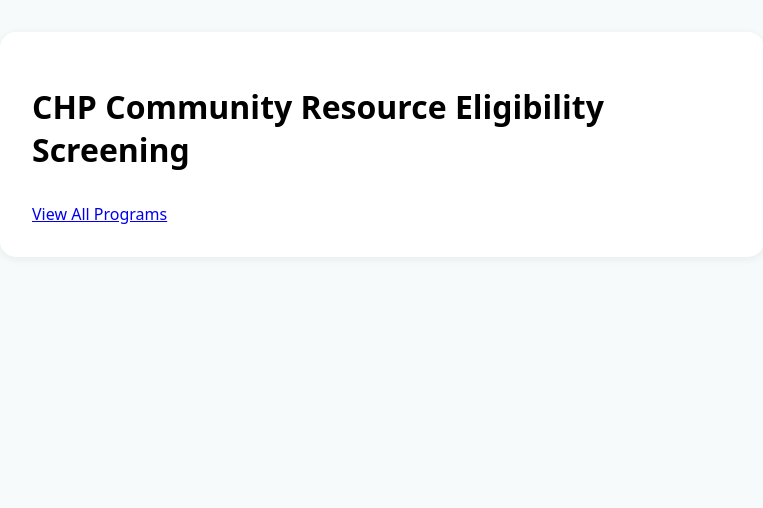
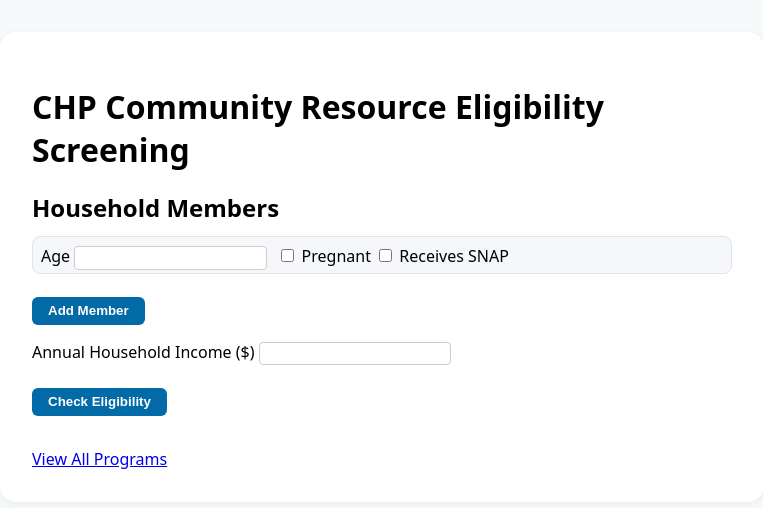
Before and after one commit to Agroabaddon/CHP-Eligibility-Form, a plain HTML site: page index.html in a window 1280 px wide. Shown: the whole page, without its empty margins (258-1021 px from the left). Drawn offline with Linux system fonts and the light colour scheme.

Commit message:
Add household member and income fields

```diff
--- a/index.html
+++ b/index.html
@@ -12,7 +12,32 @@
   <div class="container">
     <h1>CHP Community Resource Eligibility Screening</h1>
     <form id="eligibilityForm" onsubmit="event.preventDefault(); checkEligibility();">
-      <!-- form fields... -->
+      <div id="members">
+        <h2>Household Members</h2>
+        <div class="member compact-member">
+          <label>Age
+            <input type="number" name="age" min="0" required>
+          </label>
+          <label>
+            <input type="checkbox" name="pregnant">
+            Pregnant
+          </label>
+          <label>
+            <input type="checkbox" name="snap">
+            Receives SNAP
+          </label>
+        </div>
+      </div>
+      <div>
+        <button type="button" id="add-member">Add Member</button>
+      </div>
+      <div id="household-summary"></div>
+      <div>
+        <label for="incomeAnnual">Annual Household Income ($)
+          <input type="number" id="incomeAnnual" name="incomeAnnual" min="0" required>
+        </label>
+      </div>
+      <button type="submit">Check Eligibility</button>
     </form>
     <div id="result" style="margin-top:2em;"></div>
     <nav>
```
